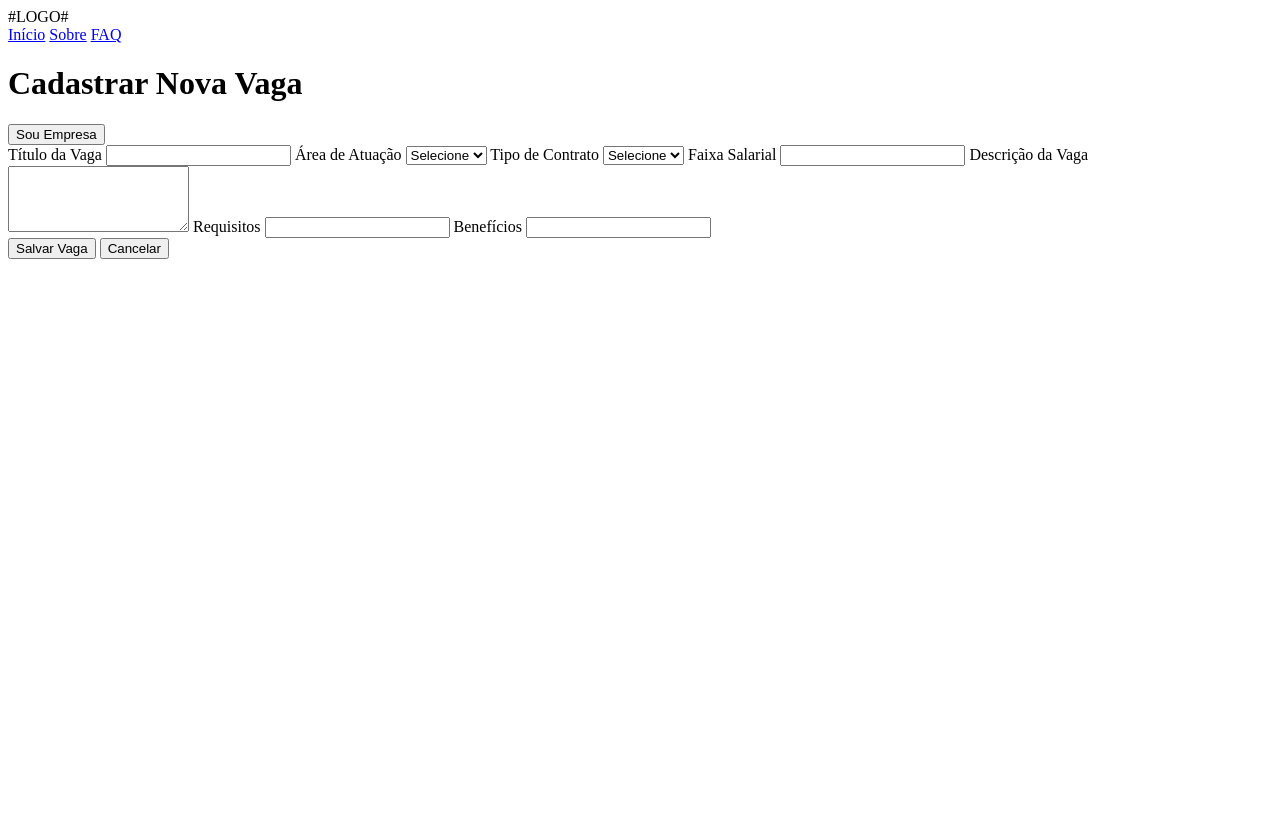
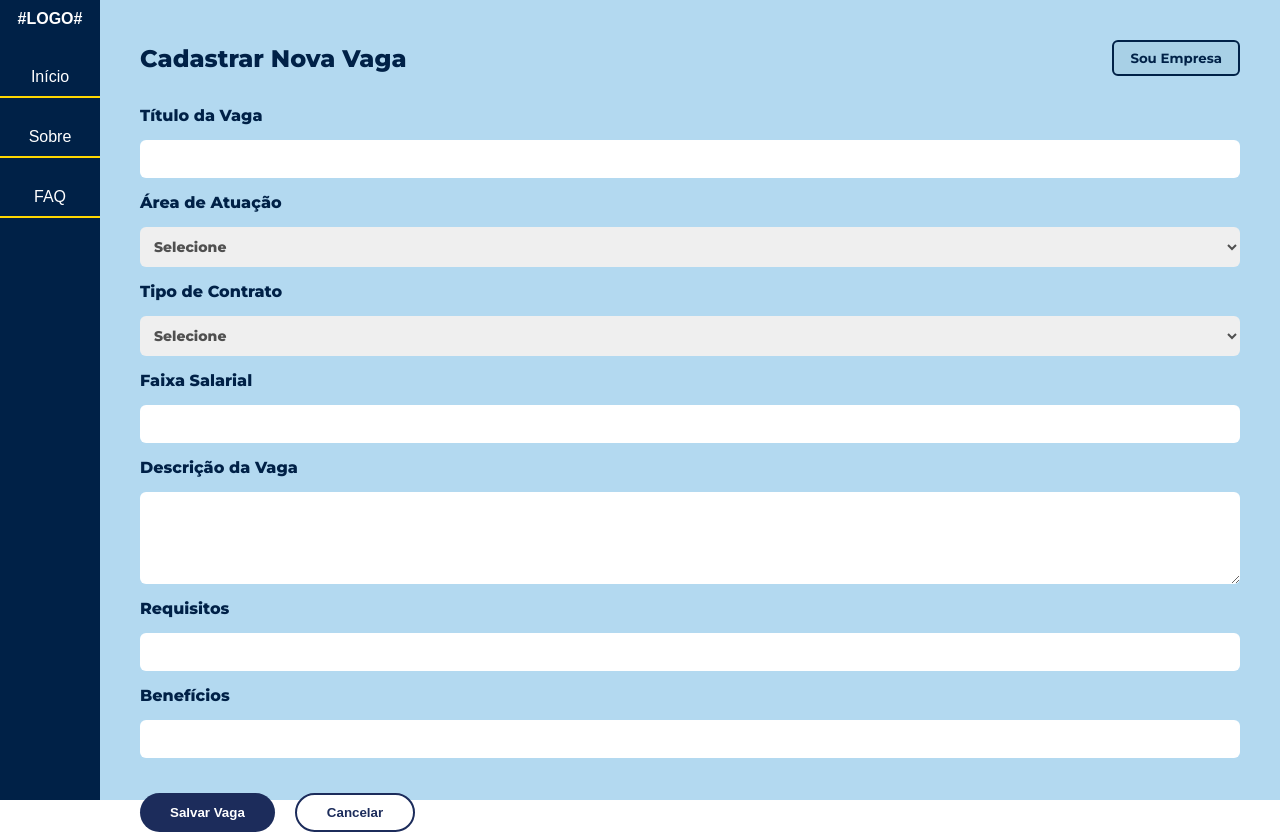
Before and after one commit to EmanuelAvgerino/cadastrarvaga, a plain HTML site: page index.html in a window 1280 px wide. Before the commit the page ends 800 px from the top, so only its background shows below. Drawn offline with Linux system fonts and the light colour scheme; the site is published under a folder, as on GitHub Pages, so addresses that start at the root find nothing.

Commit message:
Update index.html

```diff
--- a/index.html
+++ b/index.html
@@ -4,7 +4,7 @@
   <meta charset="UTF-8">
   <meta name="viewport" content="width=device-width, initial-scale=1.0">
   <title>Cadastrar Nova Vaga</title>
-  <link rel="stylesheet" href="/Css/style.css">
+  <link rel="stylesheet" href="Css/style.css">
 </head>
 <body>
   <div class="container">
```
